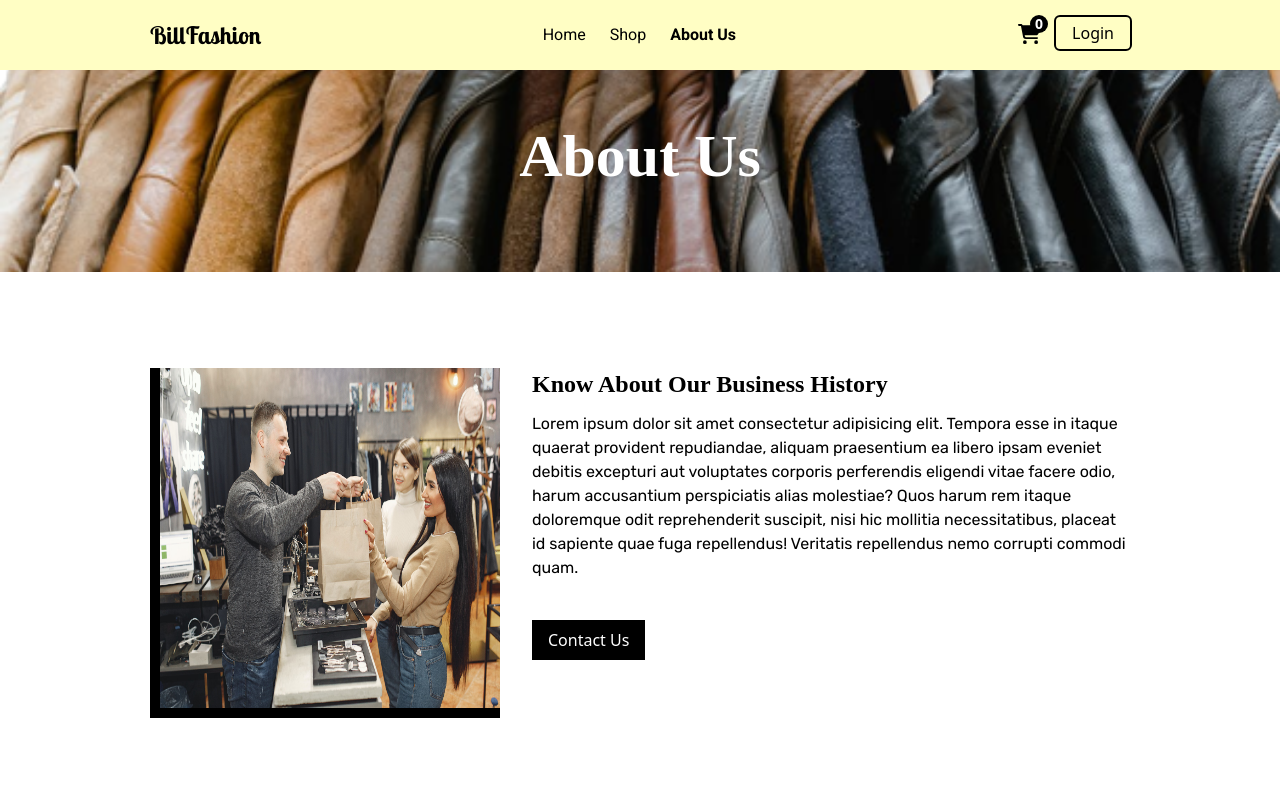
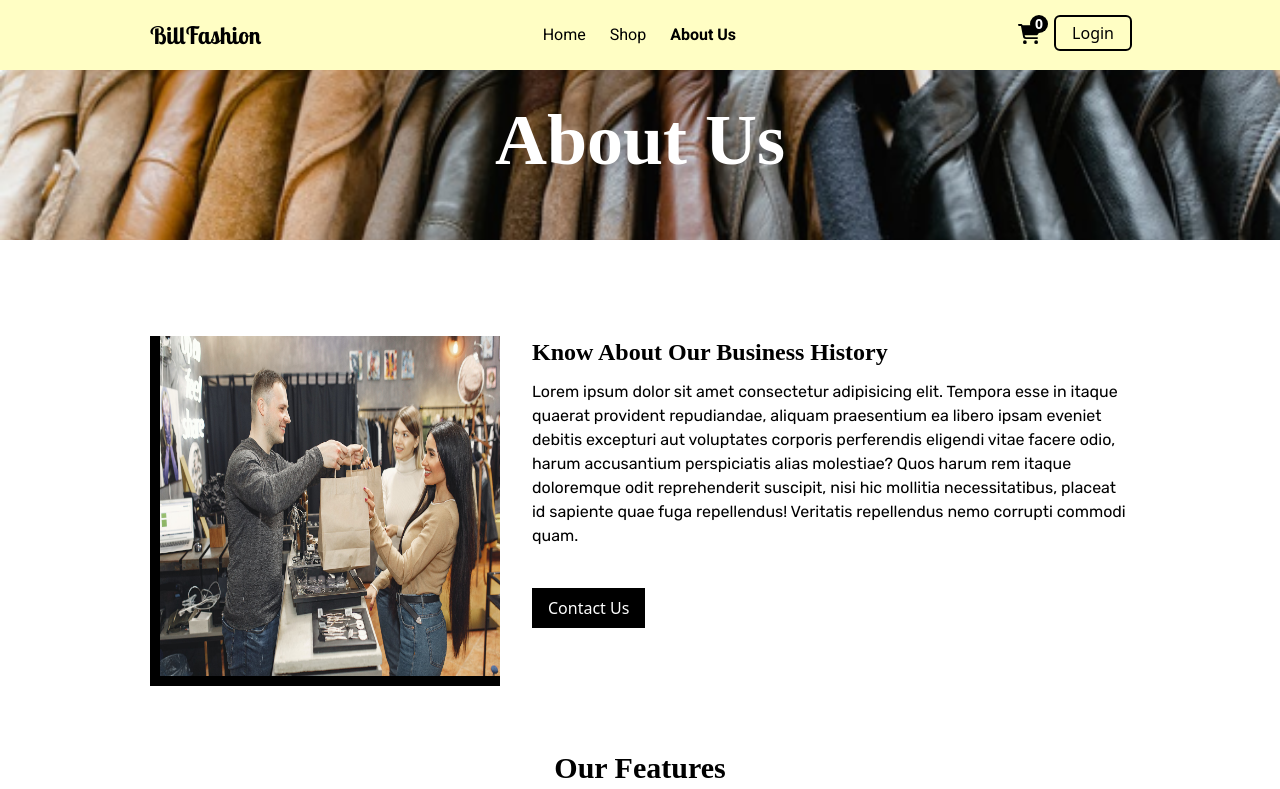
Before and after one commit to billxyxz/E-commerce-Web-App, a React (Vite) app: page /about in a window 1280 px wide. Shown: the top 789 px of the page. Built offline with nearby package versions, Linux system fonts and the light colour scheme; no server answers.

Commit message:
worked on the resonsiveness of multiple test devices

```diff
--- a/src/Components/Navbar.jsx
+++ b/src/Components/Navbar.jsx
@@ -65,7 +65,9 @@ const Navbar = () => {
            style={handleActive}
            onClick={() => showNav(false)}
            >About Us</NavLink>
-           {currentUser?.email ? <button className="hover:bg-black outline outline-2 hover:text-white pt-1 pb-1 pl-4 pr-4 rounded text-center sm:hidden text-red-600" onClick={handleProfileBtn}>Profile</button> :  <button className="hover:bg-black outline outline-2 hover:text-white pt-1 pb-1 pl-4 pr-4 sm:hidden rounded text-center" onClick={handleLoginBtn}>Login</button>}
+           {currentUser?.email ? <button
+        onClick={() => navigate('user')}
+        className="text-xl text-gray-300 -mt-2 border-2 w-9 aspect-square rounded-full border-gray-300  sm:hidden"><FontAwesomeIcon icon={faUser} /></button> :  <button className="hover:bg-black outline outline-2 hover:text-white pt-1 pb-1 pl-4 pr-4 sm:hidden rounded text-center" onClick={handleLoginBtn}>Login</button>}
         </ul>
         <div className="flex items-center gap-4">
         <div className="relative">
@@ -75,7 +77,7 @@ const Navbar = () => {
         {nav ? <Close navController={handleNav} /> : <Hamburger navController={handleNav}  />}
         {currentUser?.email ? <button
         onClick={() => navigate('user')}
-        className="text-xl text-gray-300 -mt-2 border-2 w-9 aspect-square rounded-full border-gray-300 "><FontAwesomeIcon icon={faUser} /></button> : <button className="hover:bg-black outline outline-2 hover:text-white pt-1 pb-1 pl-4 pr-4 rounded text-center hidden sm:block -mt-1" onClick={handleLoginBtn}>Login</button>}
+        className="text-xl text-gray-300 -mt-2 border-2 w-9 aspect-square rounded-full border-gray-300 hidden sm:block"><FontAwesomeIcon icon={faUser} /></button> : <button className="hover:bg-black outline outline-2 hover:text-white pt-1 pb-1 pl-4 pr-4 rounded text-center hidden sm:block -mt-1" onClick={handleLoginBtn}>Login</button>}
         </div>
     </nav>
   )
--- a/src/Pages/About.jsx
+++ b/src/Pages/About.jsx
@@ -31,8 +31,8 @@ const About = () => {
 
   return (
     <section className="min-h-[100vh] overflow-hidden">
-        <div className="h-[26vh] sm:h-[20vh] md:h-[34vh] flex items-center justify-center bg-no-repeat bg-cover bg-center" style={{backgroundImage: `url(${aboutBg})`}}>
-          <h2 className="text-5xl sm:text-6xl font-semibold text-white font-['Noto'] mt-10">About Us</h2>
+        <div className="h-[26vh] sm:h-[20vh] md:h-[34vh] md:max-h-60 flex items-center justify-center bg-no-repeat bg-cover bg-center" style={{backgroundImage: `url(${aboutBg})`}}>
+          <h2 className="text-5xl sm:text-[72px] font-semibold text-white font-['Noto'] mt-10">About Us</h2>
         </div>
         <div className='w-full p-12 pt-24 pb-24 md:pl-[150px] md:pr-[150px]'>
           <div className='flex flex-col md:justify-center items-center justify-start gap-8 md:flex-row'>
--- a/src/Pages/Home.jsx
+++ b/src/Pages/Home.jsx
@@ -37,7 +37,7 @@ const Home = () => {
   return (
     //Hero Section Container
     <section className="w-full relative justify-center min-h-[100vh] overflow-x-hidden">
-       <div className="flex align-middle h-[85vh] w-full bg-[#FFFEC4]  p-12 pt-24 lg:pl-[150px] lg:pr-[150px]">
+       <div className="flex align-middle h-auto w-full bg-[#FFFEC4]  p-12 pt-24 lg:pl-[150px] lg:pr-[150px]">
         <div
         data-aos='zoom-in'
         data-aos-easing='ease-in'
@@ -59,7 +59,7 @@ const Home = () => {
         data-aos-easing='ease-in'
         data-aos-duration='600'
         >
-            <img src={heroImg} alt="hero image" className="h-full max-h-[500px] lg:w-[60%] md:w-[full] object-cover object-center transition-all duration-1000 ml-32" />
+            <img src={heroImg} alt="hero image" className="h-full max-h-[500px] lg:w-[63%] md:w-[full] object-cover object-center transition-all duration-1000 md:ml-24 lg:ml-32" />
         </div>
        </div>
        {/* Container for the featured products */}
--- a/src/Pages/Profile.jsx
+++ b/src/Pages/Profile.jsx
@@ -2,6 +2,7 @@ import { faUser } from "@fortawesome/free-regular-svg-icons"
 import { FontAwesomeIcon } from "@fortawesome/react-fontawesome"
 import { useAuthContext } from "../Context/AuthContext"
 import { Link, useNavigate } from "react-router-dom"
+import { useEffect } from "react"
 
 const Profile = () => {
   const { currentUser, logout } = useAuthContext()
@@ -17,6 +18,11 @@ const Profile = () => {
       console.log(err.message)
     }
   }
+
+
+  useEffect(() => {
+    window.scrollTo(0,0)
+  }, []);
 
   return (
     <section className="w-full h-[100vh] p-12 pt-24 lg:pl-[150px] lg:pr-[150px]">
```
